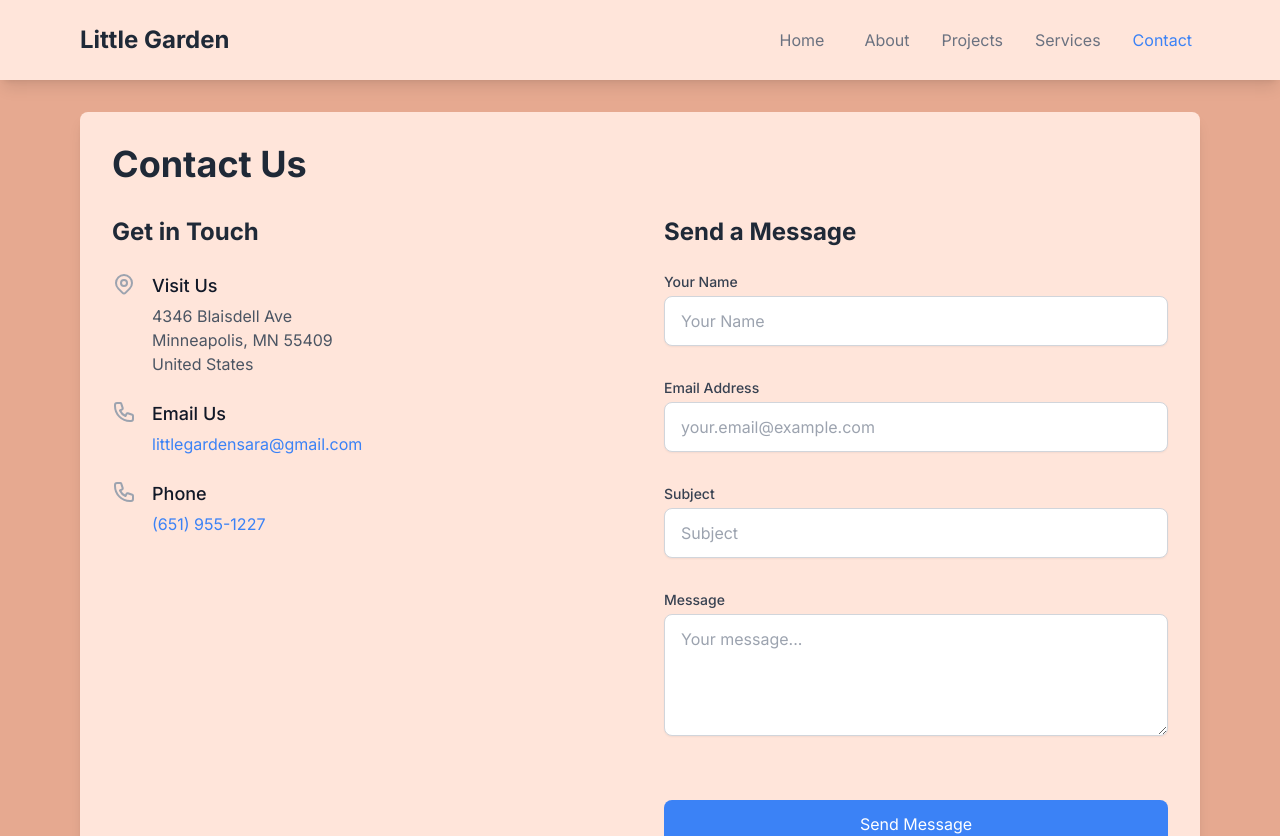
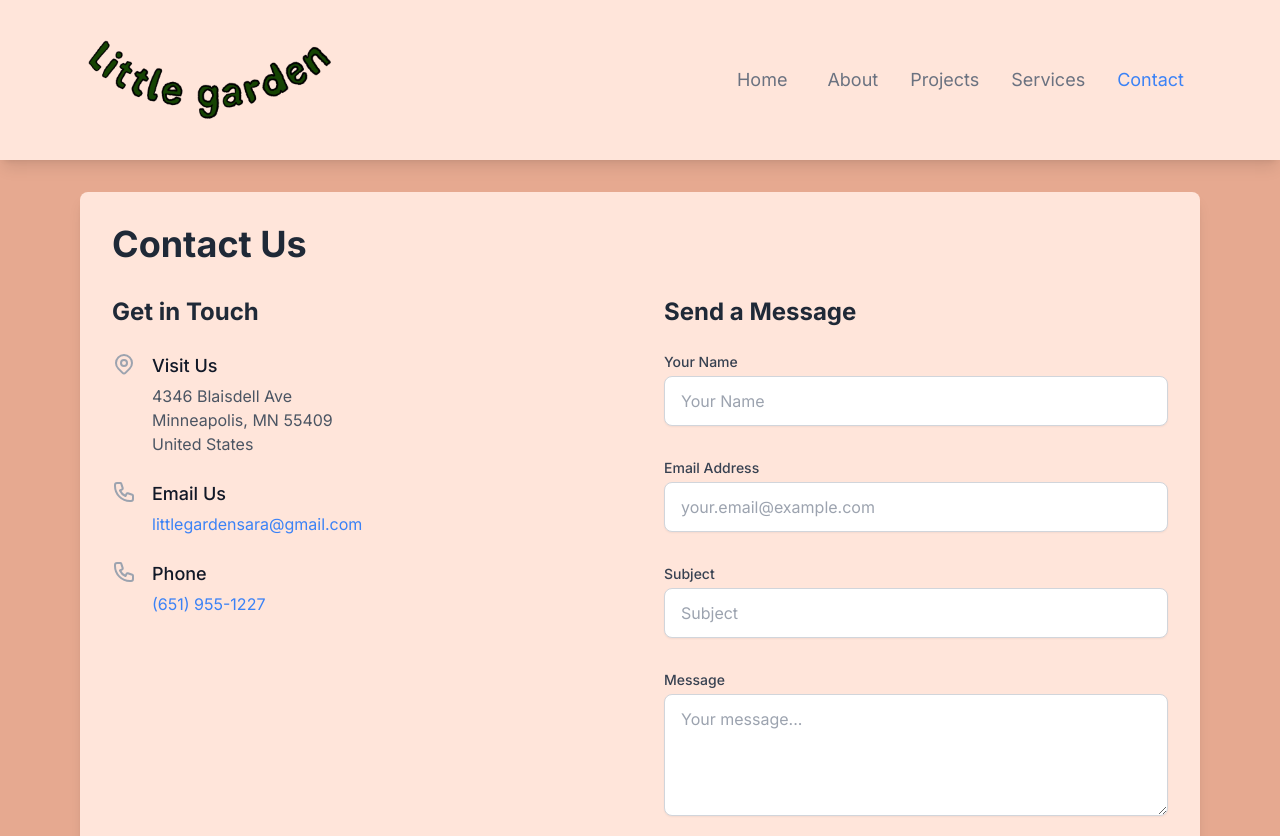
Before and after one commit to mikelsito/little-garden, a Next.js app: page /contact in a window 1280 px wide. Shown: the top 836 px of the page. Built offline with nearby package versions, Linux system fonts and the light colour scheme.

Commit message:
Added fun logo and made navigation bigger.

```diff
--- a/src/components/Navbar.tsx
+++ b/src/components/Navbar.tsx
@@ -10,11 +10,15 @@ export default function Navbar() {
 
   return (
     <nav className="bg-coral-50 shadow-lg">
-      <div className="max-w-6xl mx-auto px-4 h-20 flex items-center">
+      <div className="max-w-6xl mx-auto px-6 h-40 flex items-center">
         <div className="flex justify-between items-center w-full">
           <div className="flex items-center">
-            <Link href="/" className="text-2xl font-bold text-gray-800">
-              Little Garden
+            <Link href="/" className="flex items-center">
+              <img
+                src="/images/logos/little-garden.png"
+                alt="Little Garden Logo"
+                className="h-20 w-auto"
+              />
             </Link>
           </div>
 
@@ -22,31 +26,31 @@ export default function Navbar() {
           <div className="hidden md:flex items-center space-x-4 ml-auto">
             <Link
               href="/"
-              className={`py-6 px-4 ${pathname === '/' ? 'text-blue-500' : 'text-gray-500 hover:text-gray-900'}`}
+              className={`py-6 px-4 text-lg ${pathname === '/' ? 'text-blue-500' : 'text-gray-500 hover:text-gray-900'}`}
             >
               Home
             </Link>
             <Link
               href="/about"
-              className={`py-4 px-2 ${pathname === '/about' ? 'text-blue-500' : 'text-gray-500 hover:text-gray-900'}`}
+              className={`py-4 px-2 text-lg ${pathname === '/about' ? 'text-blue-500' : 'text-gray-500 hover:text-gray-900'}`}
             >
               About
             </Link>
             <Link
               href="/projects"
-              className={`py-4 px-2 ${pathname === '/projects' ? 'text-blue-500' : 'text-gray-500 hover:text-gray-900'}`}
+              className={`py-4 px-2 text-lg ${pathname === '/projects' ? 'text-blue-500' : 'text-gray-500 hover:text-gray-900'}`}
             >
               Projects
             </Link>
             <Link
               href="/services"
-              className={`py-4 px-2 ${pathname === '/services' ? 'text-blue-500' : 'text-gray-500 hover:text-gray-900'}`}
+              className={`py-4 px-2 text-lg ${pathname === '/services' ? 'text-blue-500' : 'text-gray-500 hover:text-gray-900'}`}
             >
               Services
             </Link>
             <Link
               href="/contact"
-              className={`py-4 px-2 ${pathname === '/contact' ? 'text-blue-500' : 'text-gray-500 hover:text-gray-900'}`}
+              className={`py-4 px-2 text-lg ${pathname === '/contact' ? 'text-blue-500' : 'text-gray-500 hover:text-gray-900'}`}
             >
               Contact
             </Link>
@@ -56,14 +60,14 @@ export default function Navbar() {
           <div className="md:hidden ml-auto">
             <button
               onClick={() => setIsOpen(!isOpen)}
-              className="text-gray-500 hover:text-gray-700 focus:outline-none transition-all duration-500 ease-in-out"
+              className="p-3 text-gray-500 hover:text-gray-700 focus:outline-none transition-all duration-500 ease-in-out"
             >
-              <svg className="h-6 w-6" fill="none" strokeLinecap="round" strokeLinejoin="round" strokeWidth="2" viewBox="0 0 24 24" stroke="currentColor">
+              <svg className="h-10 w-10" fill="none" strokeLinecap="round" strokeLinejoin="round" strokeWidth="2" viewBox="0 0 24 24" stroke="currentColor">
                 {isOpen ? (
                   <g className="transform transition-transform duration-500 ease-in-out">
-                    <path className="origin-top-left translate-x-0 -translate-y-6 rotate-45" d="M4 6h16" />
-                    <path className="origin-top-left translate-x-0 -translate-y-6 rotate-45" d="M4 12h16" />
-                    <path className="origin-top-left translate-x-0 -translate-y-6 rotate-45" d="M4 18h16" />
+                    <path className="origin-top-left translate-x-0 -translate-y-10 rotate-45" d="M4 6h16" />
+                    <path className="origin-top-left translate-x-0 -translate-y-8 rotate-45" d="M4 12h16" />
+                    <path className="origin-top-left translate-x-0 -translate-y-8 rotate-45" d="M4 18h16" />
                   </g>
                 ) : (
                   <g className="transform transition-transform duration-500 ease-in-out">
```
Also changed, not shown: public/images/logos/little-garden.png (added).
